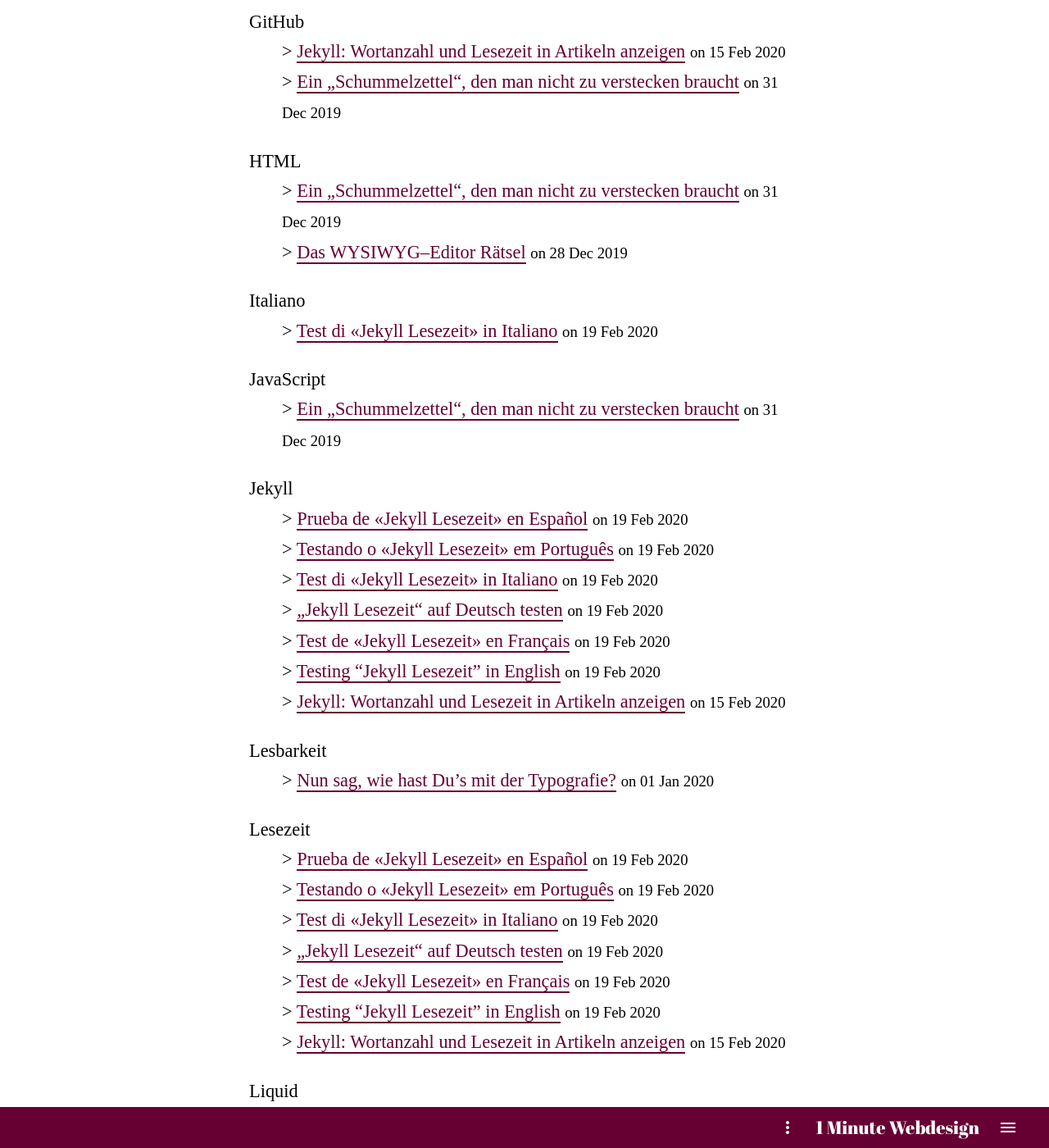
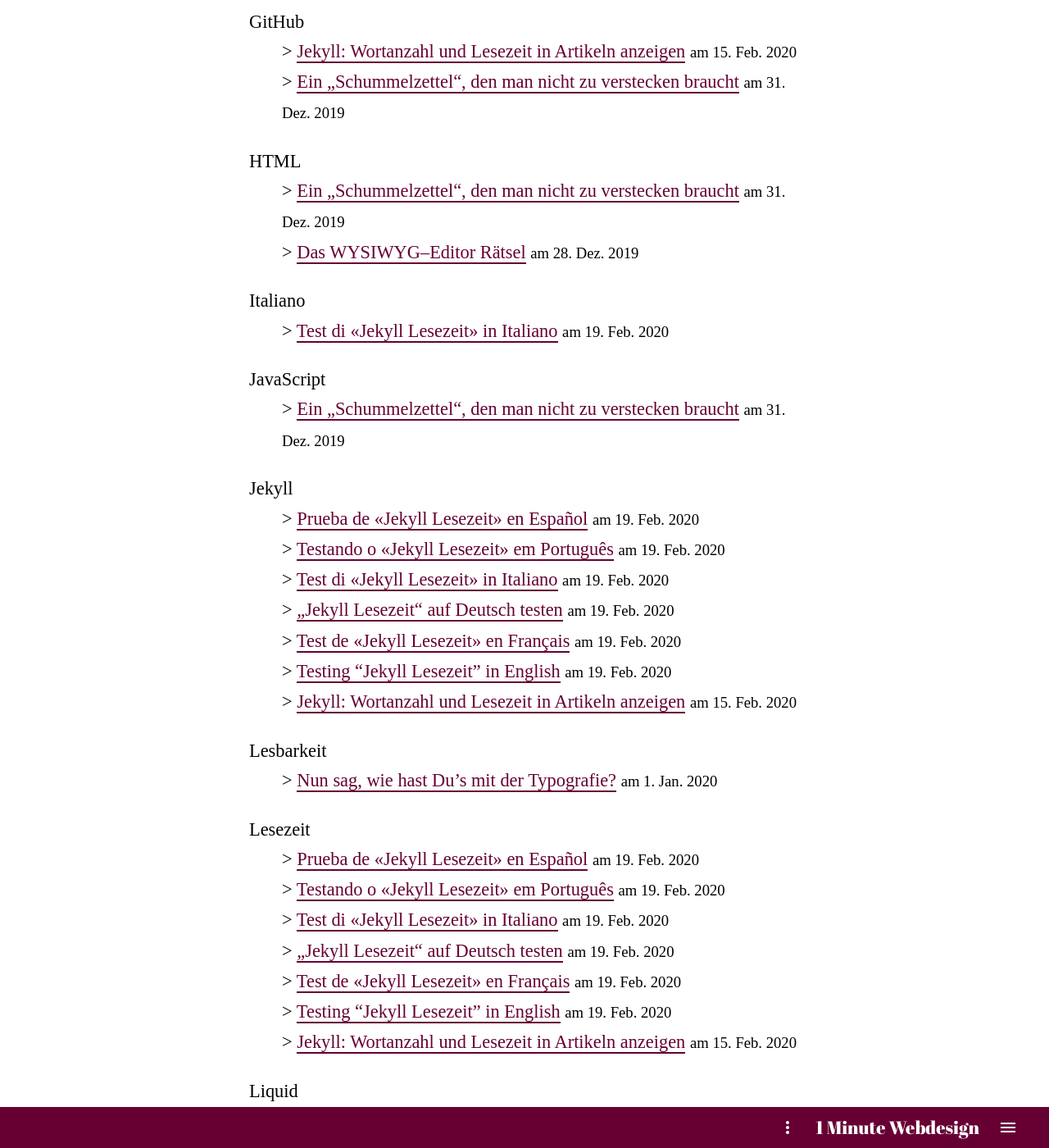
Before and after one commit to gwpachlatko/emwd, a Jekyll site: the page built from tags.md, in a window 1280 px wide and 1400 px high, scrolled down 1277 px. Shown: the whole window at 82% size. Built offline with Jekyll 4.4.1, drawn with Linux system fonts in a browser that asks for light colours; some of the changed text lies outside the part shown.

```diff
--- a/tags.md
+++ b/tags.md
@@ -47,7 +48,7 @@ list all posts sharing a certain tag
 		 {% if post.tags contains tag %}
 		 <dd>
 		 <a href="{{site.baseurl}}{{ post.url }}">
-		 {{ post.title }}</a> <small>on {{ post.date | date_to_string }}</small>
+		 {{ post.title }}</a> <small>am {% include translated_date.html date=post.date format="%-d. %b %Y" %}</small>
 		</dd>
 		 {% endif %}
 	 {% endfor %}
```
Also changed, not shown: other parts of tags.md (+1 -0 lines).
